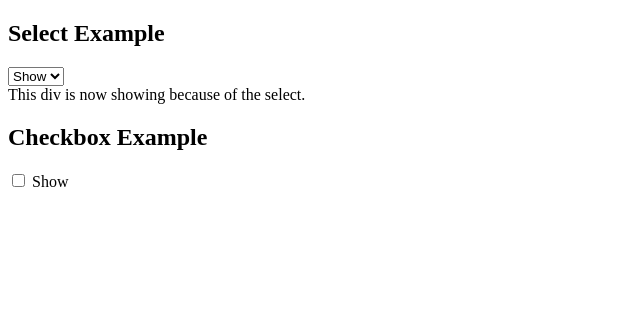
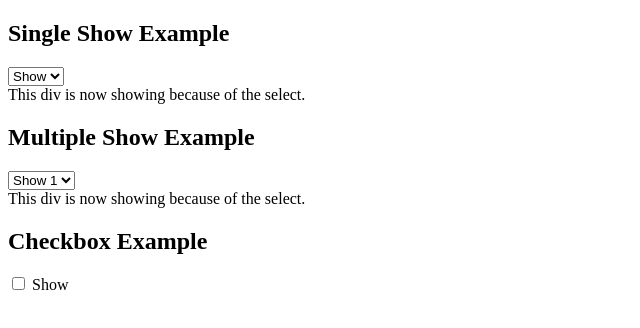
Before and after one commit to eleven41/conditional-visibility, a plain HTML site: page src/Index.html in a window 1280 px wide. Shown: the whole page, without its empty margins (0-640 px from the left). Drawn offline with Linux system fonts and the light colour scheme.

Commit message:
Support comma-separated list of values
Closes #1

```diff
--- a/src/Index.html
+++ b/src/Index.html
@@ -7,7 +7,7 @@
 
     <form>
 
-        <h2>Select Example</h2>
+        <h2>Single Show Example</h2>
 
         <select id="Show1">
             <option value="true">Show</option>
@@ -19,11 +19,24 @@
             This div is now showing because of the select.
         </div>
 
+		<h2>Multiple Show Example</h2>
+
+		<select id="Show2">
+			<option value="value1">Show 1</option>
+			<option value="value2">Show 2</option>
+			<option value="value3">Hide</option>
+		</select>
+
+		<div data-visibility-target="Show2"
+			 data-visibility-value="value1,value2">
+			This div is now showing because of the select.
+		</div>
+
         <h2>Checkbox Example</h2>
 
-        <input type="checkbox" id="Show2" /> Show
+        <input type="checkbox" id="Show3" /> Show
 
-        <div data-visibility-target="Show2">
+        <div data-visibility-target="Show3">
             This div is now showing because of the checkbox.
         </div>
     </form>
--- a/src/conditional-visibility.js
+++ b/src/conditional-visibility.js
@@ -4,7 +4,7 @@
 //
 // data-visibility-target="..." - ID of the control upon which this controls visibility depends
 // data-visibility-action="show|hide" - Whether to show or hide, default is to show
-// data-visibility-value="..." - Value upon which to show (or hide) the control
+// data-visibility-value="..." - Comma-separated list of values upon which to show (or hide) the control
 
 var ConditionalVisibility = ConditionalVisibility || {}
 
@@ -22,26 +22,34 @@ ConditionalVisibility.init = function() {
 
 		if (tagType == 'SELECT') {
 
-			var visibleValue = self.attr('data-visibility-value');
-			if (visibleValue == null) {
-				visibleValue = '';
+			var valueField = self.attr('data-visibility-value');
+			if (valueField == null) {
+			    valueField = '';
 			}
+			var visibleValues = valueField.split(',');
 
 			// When the target changes
 			var callback = function () {
 			    var value = target.val().toString();
+			    for (var i = 0; i < visibleValues.length; ++i) {
+			        var visibleValue = visibleValues[i];
 			        if (value == visibleValue) {
+			            // A valid value was found.
 			            if (action == 'show') {
 			                self.show();
 			            } else if (action == 'hide') {
 			                self.hide();
 			            }
-				} else {
+
+			            return;
+			        }
+			    }
+
+                // IF we get here, then a valid value was not found
 			    if (action == 'show') {
 			        self.hide();
 			    } else if (action == 'hide') {
 			        self.show();
-					}
 			    }
 			};
 
```
Also changed, not shown: src/conditional-visibility.min.js, 1 other file. Lines whose indentation alone changed are shown as unchanged.
